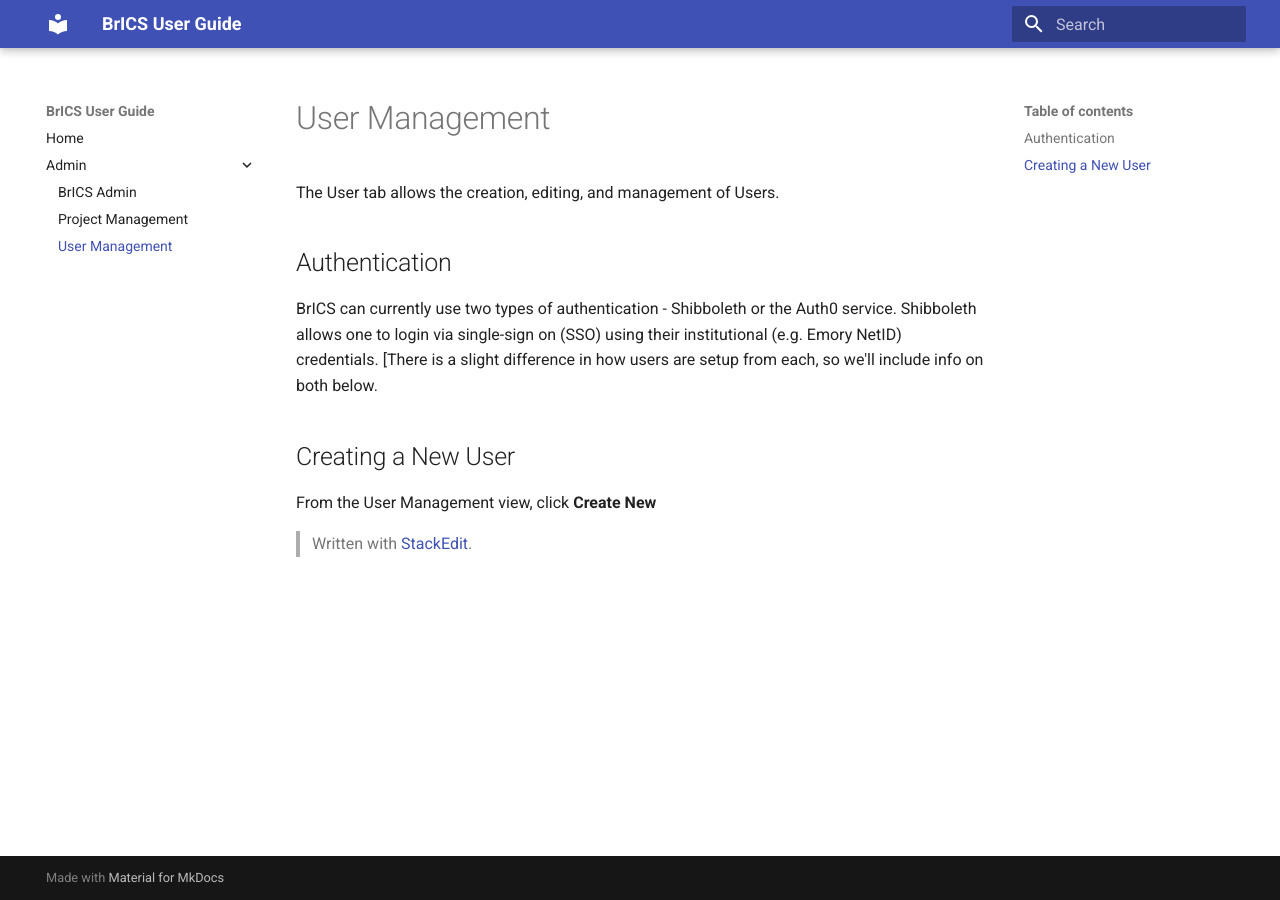
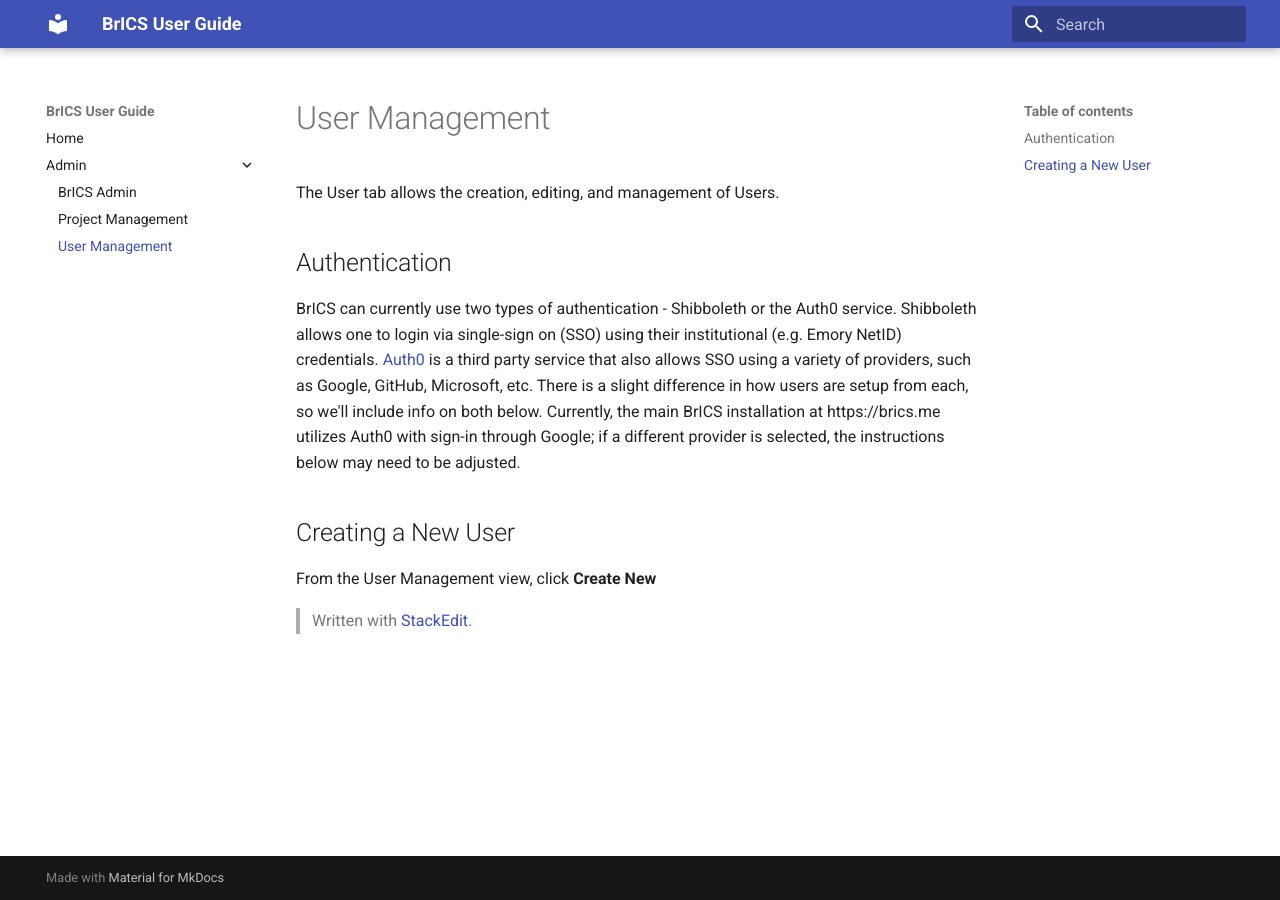
Before and after one commit to BrainImaging/brics-docs, an MkDocs documentation site: the page built from docs/admin/user.md, in a window 1280 px wide. Built offline with MkDocs 1.6.1 and Material for MkDocs 9.7.7, drawn with Linux system fonts in a browser that asks for light colours.

Commit message:
docs/admin/user.md updated from https://stackedit.io/

```diff
--- a/docs/admin/user.md
+++ b/docs/admin/user.md
@@ -3,11 +3,12 @@
 The User tab allows the creation, editing, and management of Users.
 
 ## Authentication
-BrICS can currently use two types of authentication - Shibboleth or the Auth0 service. Shibboleth allows one to login via single-sign on (SSO) using their institutional (e.g. Emory NetID) credentials. [There is a slight difference in how users are setup from each, so we'll include info on both below.
+BrICS can currently use two types of authentication - Shibboleth or the Auth0 service. Shibboleth allows one to login via single-sign on (SSO) using their institutional (e.g. Emory NetID) credentials. [Auth0](https://auth0.com) is a third party service that also allows SSO using a variety of providers, such as Google, GitHub, Microsoft, etc. There is a slight difference in how users are setup from each, so we'll include info on both below.
+Currently, the main BrICS installation at https://brics.me utilizes Auth0 with sign-in through Google; if a different provider is selected, the instructions below may need to be adjusted.
 ## Creating a New User
 
 From the User Management view, click **Create New**
 > Written with [StackEdit](https://stackedit.io/).
 <!--stackedit_data:
-eyJoaXN0b3J5IjpbLTc3NjEzNTU0LDExMzg2ODQxNzBdfQ==
+eyJoaXN0b3J5IjpbNjgxOTQ3NjQzLDExMzg2ODQxNzBdfQ==
 -->
```
